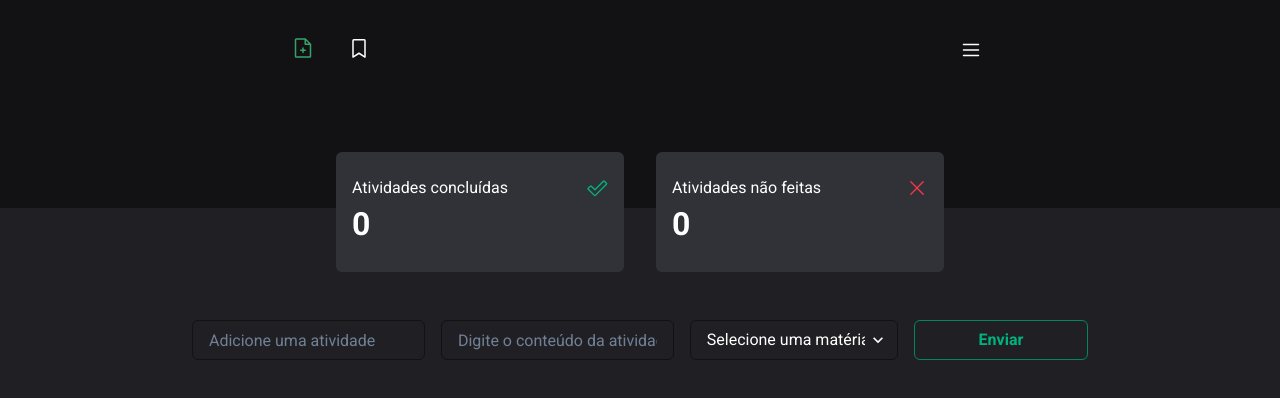
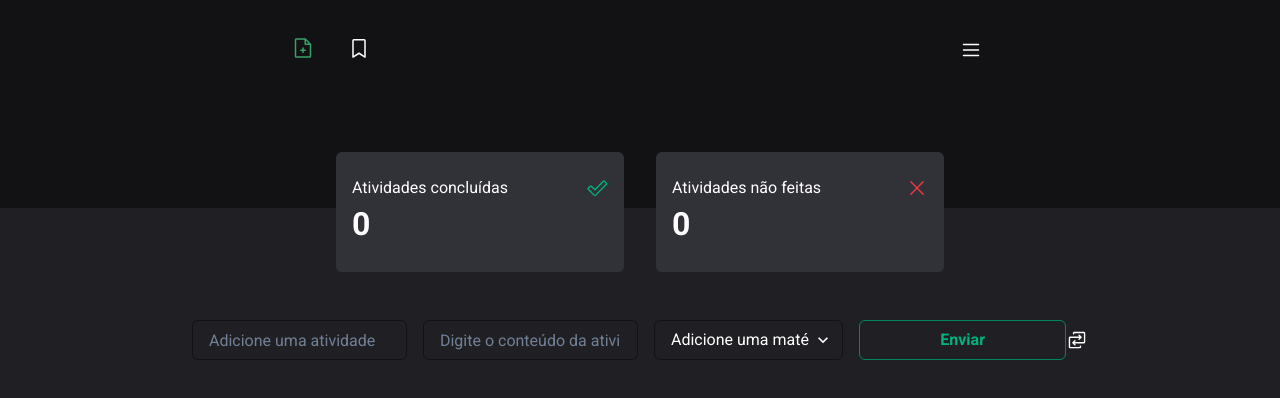
Before and after one commit to pdanmt/Planner, a React (Vite) app: page / in a window 1280 px wide. Shown: the top 398 px of the page. Built offline with nearby package versions, Linux system fonts and the light colour scheme.

Commit message:
unshift add element and add subject

```diff
--- /dev/null
+++ b/src/components/add-element-input.tsx
@@ -0,0 +1,28 @@
+import { Input } from '@chakra-ui/react'
+import { useFormContext } from 'react-hook-form'
+
+interface AddElementInputProps {
+  registerName: string
+  placeholder: string
+}
+
+export function AddElementInput({
+  registerName,
+  placeholder,
+}: AddElementInputProps) {
+  const { register } = useFormContext()
+
+  return (
+    <Input
+      color="gray1"
+      border="1px solid"
+      borderColor="primary"
+      placeholder={placeholder}
+      variant="ghost"
+      bg="transparent"
+      w={{ base: '90vw', md: '80vw', lg: '60vw' }}
+      required
+      {...register(registerName)}
+    />
+  )
+}
--- a/src/components/add-element.tsx
+++ b/src/components/add-element.tsx
@@ -1,9 +1,11 @@
-import { Box, Button, Input, Select } from '@chakra-ui/react'
+import { Box, Button, Icon, Select } from '@chakra-ui/react'
 import { zodResolver } from '@hookform/resolvers/zod'
-import { useContext } from 'react'
-import { useForm } from 'react-hook-form'
+import { useContext, useState } from 'react'
+import { FormProvider, useForm } from 'react-hook-form'
 import { z } from 'zod'
 import { AddElementContext } from '../contexts/element-context'
+import { AddElementInput } from './add-element-input'
+import { Swap } from '@phosphor-icons/react'
 
 export interface FormData {
   addActivities: string
@@ -12,44 +14,74 @@ export interface FormData {
   id: number
   isFinished: boolean
   createdAt: string
+  addSubject: string
 }
 
-export const options = [
-  { value: '1', label: 'Matemática' },
-  { value: '2', label: 'Português' },
-  { value: '3', label: 'Física' },
-  { value: '4', label: 'Biologia' },
-  { value: '5', label: 'Geografia' },
-  { value: '6', label: 'Química' },
-  { value: '7', label: 'História' },
-  { value: '8', label: 'Sociologia' },
-  { value: '9', label: 'Ed.Física' },
-  { value: '10', label: 'Espanhol' },
-  { value: '11', label: 'Eletricidade' },
-  { value: '12', label: 'Eletrônica Digital' },
-  { value: '13', label: 'Desenho' },
-  { value: '14', label: 'Informática' },
-]
+interface storageData {
+  label: string
+  key: number
+}
 
 export function AddElement() {
   const { dispatchAddElement } = useContext(AddElementContext)
+  const [modeChange, setModeChange] = useState(true)
+  const [storage, setStorage] = useState<storageData[]>(
+    JSON.parse(localStorage.getItem('planner-1.0:subjects') || '[]'),
+  )
 
   const plannerInputsSchema = z.object({
-    addActivities: z.string(),
-    selectedSubject: z.string(),
-    contentTask: z.string(),
+    addActivities: z.string().optional(),
+    selectedSubject: z.string().optional(),
+    contentTask: z.string().optional(),
+    addSubject: z.string().optional(),
   })
 
-  const { handleSubmit, register, reset } = useForm<FormData>({
+  const addElementForm = useForm<FormData>({
     resolver: zodResolver(plannerInputsSchema),
   })
 
+  const { handleSubmit, register, reset } = addElementForm
+
   function handleAddElementInPlanner(data: FormData) {
+    if (data.addSubject) {
+      const storageLocal = localStorage.getItem('planner-1.0:subjects')
+
+      if (storageLocal !== null) {
+        localStorage.setItem(
+          'planner-1.0:subjects',
+          JSON.stringify([
+            ...JSON.parse(storageLocal),
+            { label: data.addSubject, key: new Date().getTime() },
+          ]),
+        )
+      } else {
+        localStorage.setItem(
+          'planner-1.0:subjects',
+          JSON.stringify([
+            { label: data.addSubject, key: new Date().getTime() },
+          ]),
+        )
+      }
+
+      setStorage((state) => [
+        ...state,
+        { key: new Date().getTime(), label: data.addSubject },
+      ])
+    } else {
       dispatchAddElement(data)
+    }
 
     reset()
   }
+
+  function handleModeChange() {
+    setModeChange((state) => !state)
+
+    reset()
+  }
+
   return (
+    <FormProvider {...addElementForm}>
       <form onSubmit={handleSubmit(handleAddElementInPlanner)}>
         <Box
           display="flex"
@@ -60,28 +92,16 @@ export function AddElement() {
           w={{ base: '90%', md: '80%', lg: '70%' }}
           margin="0 auto 1rem"
         >
-        <Input
-          color="gray1"
-          border="1px solid"
-          borderColor="primary"
+          {modeChange && (
+            <>
+              <AddElementInput
                 placeholder="Adicione uma atividade"
-          variant="ghost"
-          bg="transparent"
-          w={{ base: '90vw', md: '80vw', lg: '60vw' }}
-          required
-          {...register('addActivities')}
+                registerName="addActivities"
               />
 
-        <Input
-          color="gray1"
-          border="1px solid"
-          borderColor="primary"
+              <AddElementInput
                 placeholder="Digite o conteúdo da atividade"
-          variant="ghost"
-          bg="transparent"
-          w={{ base: '90vw', md: '80vw', lg: '60vw' }}
-          required
-          {...register('contentTask')}
+                registerName="contentTask"
               />
 
               <Select
@@ -92,7 +112,11 @@ export function AddElement() {
                 background="transparent"
                 required
                 w={{ base: '90vw', md: '80vw', lg: '60vw' }}
-          placeholder="Selecione uma matéria"
+                placeholder={
+                  storage.length === 0
+                    ? 'Adicione uma matéria'
+                    : 'Selecione uma matéria'
+                }
                 sx={{
                   option: {
                     background: 'primary',
@@ -100,11 +124,26 @@ export function AddElement() {
                   },
                 }}
               >
-          {options.map(({ value, label }) => (
-            <option key={value}>{label}</option>
+                {storage.map(({ label, key }) => (
+                  <option key={key}>{label}</option>
                 ))}
               </Select>
+            </>
+          )}
 
+          {!modeChange && (
+            <AddElementInput
+              placeholder="Adicione uma matéria"
+              registerName="addSubject"
+            />
+          )}
+
+          <Box
+            display="flex"
+            justifyContent="space-between"
+            alignItems="center"
+            w="100%"
+          >
             <Button
               variant="ghost"
               type="submit"
@@ -117,7 +156,15 @@ export function AddElement() {
             >
               Enviar
             </Button>
+            <Icon
+              as={Swap}
+              fontSize={22}
+              _hover={{ color: 'green1' }}
+              onClick={() => handleModeChange()}
+            />
+          </Box>
         </Box>
       </form>
+    </FormProvider>
   )
 }
--- a/src/components/content-modal.tsx
+++ b/src/components/content-modal.tsx
@@ -76,7 +76,7 @@ export function ContentModal({
         <ModalOverlay background="#00000099" />
         <ModalContent background="primary" boxShadow="0 0 100px #28282b">
           <ModalHeader color="gray1">
-            <Box>
+            <Box maxW="93%">
               <Text>
                 {selectedSubject} - {task}
               </Text>
--- a/src/components/small-screen-content.tsx
+++ b/src/components/small-screen-content.tsx
@@ -13,7 +13,7 @@ export function SmallScreenContent() {
   } = useContext(AddElementContext)
 
   return (
-    <Box display="flex" flexDir="column" gap="1rem">
+    <Box display="flex" flexDir="column" gap="1rem" pb="1rem">
       {elements.map(
         ({
           id,
--- a/src/reducer/state.tsx
+++ b/src/reducer/state.tsx
@@ -5,7 +5,7 @@ export function ElementsState(state: FormData[], action: any) {
   switch (action.type) {
     case 'ADD_ELEMENT_IN_PLANNER':
       return produce(state, (draft) => {
-        draft.push(action.payload)
+        draft.unshift(action.payload)
       })
     case 'REMOVE_ELEMENT_IN_PLANNER': {
       const indexItemToRemove = state.findIndex(
```
Lines whose indentation alone changed are shown as unchanged.
